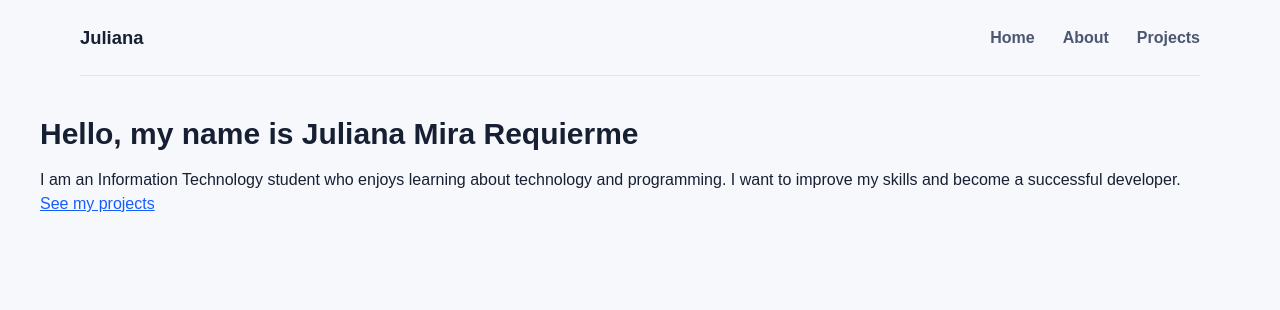
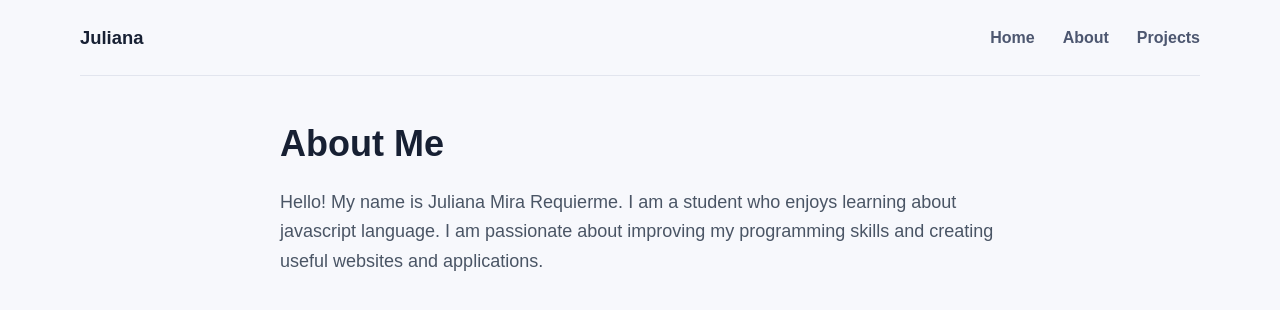
Before and after one commit to julianarequierme-ux/Requierme_Ass_, a Next.js app: page /about in a window 1280 px wide. Shown: the top 310 px of the page. Built offline with nearby package versions, Linux system fonts and the light colour scheme.

Commit message:
Add about page

```diff
--- a/app/about/page.tsx
+++ b/app/about/page.tsx
@@ -1,21 +1,17 @@
-import Link from "next/link";
 
-export default function Home() {
+export default function AboutPage() {
   return (
-    <main className="p-10">
-      <h1 className="text-3xl font-bold">
-        Hello, my name is Juliana Mira Requierme
+    <div className="max-w-3xl mx-auto px-6 py-12">
+      <h1 className="text-4xl font-bold mb-6">
+        About Me
       </h1>
 
-      <p className="mt-4">
-        I am an Information Technology student who enjoys learning
-        about technology and programming.
-        I want to improve my skills and become a successful developer.
+      <p className="text-lg text-gray-600 leading-relaxed">
+        Hello! My name is Juliana Mira Requierme. I am a student who
+        enjoys learning about javascript language.
+        I am passionate about improving my programming skills
+        and creating useful websites and applications.
       </p>
-
-      <Link href="/projects" className="text-blue-600 underline">
-        See my projects
-      </Link>
-    </main>
+    </div>
   );
 }
```
Also changed, not shown: app/home/page.tsx (added).
